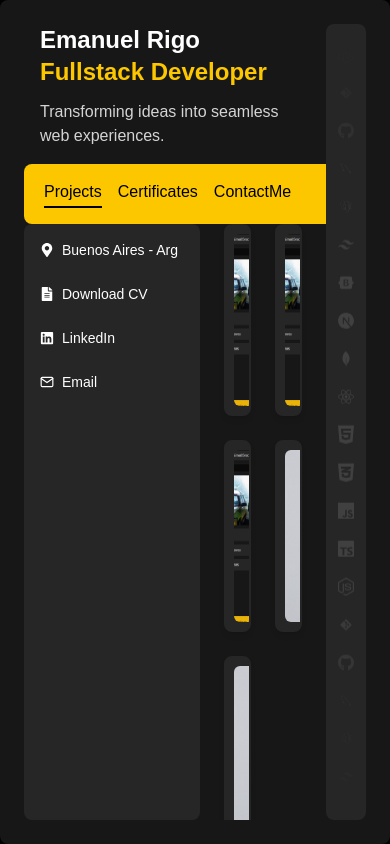
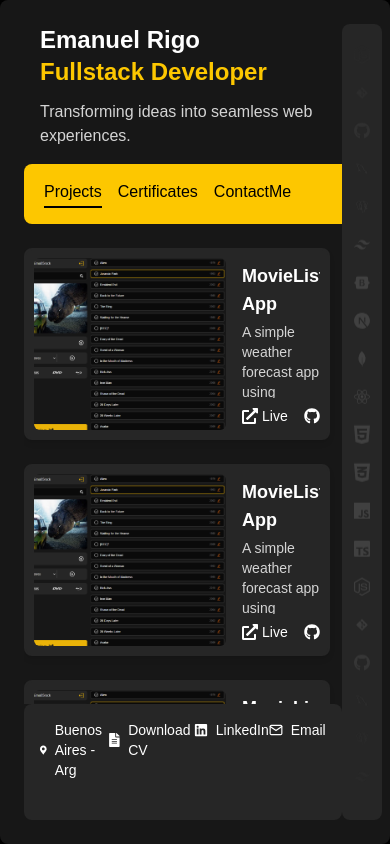
Before and after one commit to EmanuelRigo/portfolio, a Next.js app: page / in a window 390 px wide. Built offline with nearby package versions, Linux system fonts and the light colour scheme.

Commit message:
adding responsive

```diff
--- a/src/app/certificates/page.tsx
+++ b/src/app/certificates/page.tsx
@@ -46,7 +46,7 @@ const certificates = [
 
 const Page = () => {
   return (
-    <div className="flex flex-col  w-full px-4 gap-4 animate-fadeIn">
+    <div className="flex flex-col  w-full md:px-4 gap-4 animate-fadeIn">
       {certificates.map((cert, idx) => (
         <CertificateCard
           key={idx}
--- a/src/app/layout.tsx
+++ b/src/app/layout.tsx
@@ -18,7 +18,7 @@ export default function RootLayout({
         <body className="">
           {/* Sidebar */}
           <div className="w-full h-screen bg-black flex justify-center items-center">
-            <div className="container bg-neutral-900 rounded-lg  h-full md:h-[700px] flex p-6 flex-col ">
+            <div className="container bg-neutral-900 rounded-lg h-full md:h-[700px] flex p-6 flex-col ">
               {/* Header */}
               <div className="w-full flex justify-center items-center">
                 {/* <Header /> */}
@@ -27,7 +27,7 @@ export default function RootLayout({
               <div className="flex w-full h-full">
                 <div className="flex flex-col h-full flex-grow gap-6">
                   {/* Header fijo */}
-                  <div className="h-44 w-full  flex">
+                  <div className="md:h-44 w-full  flex">
                     <div className="w-44 h-44 hidden md:block">
                       <div className="rounded-lg w-full h-full border-2 border-neutral-800 overflow-hidden">
                         <Image
@@ -50,9 +50,9 @@ export default function RootLayout({
                   </div>
 
                   {/* Contenido que ocupa el resto */}
-                  <div className="flex-grow   flex overflow-hidden">
+                  <div className="flex-grow flex flex-col md:flex-row w-full  overflow-hidden">
                     <InfoColumn></InfoColumn>
-                    <main className="flex-grow overflow-y-auto scrollbar-hide w-min">
+                    <main className="flex-grow overflow-y-auto scrollbar-hide w-full md:w-min order-1 ">
                       {children}
                     </main>
                   </div>
--- a/src/app/page.tsx
+++ b/src/app/page.tsx
@@ -7,7 +7,7 @@ export const metadata = {
 
 const page = () => {
   return (
-    <div className="grid grid-cols-[repeat(2,1fr)] grid-rows-[repeat(3,1fr)] gap-6 justify-items-stretch px-6 text-black animate-fadeIn">
+    <div className="grid md:grid-cols-[repeat(2,1fr)] grid-rows-[repeat(3,1fr)] gap-6 justify-items-stretch pe-3  md:px-6 text-black animate-fadeIn">
       <ProjectCard
         title="MovieList App"
         description="A simple weather forecast app using OpenWeather API."
--- a/src/components/Header.tsx
+++ b/src/components/Header.tsx
@@ -12,7 +12,7 @@ const Header = () => {
   ];
 
   return (
-    <div className="w-full text-black flex justify-start items-center ps-5 bg-yellow-400 py-4 rounded-s-lg mb-18">
+    <div className="w-full text-black flex justify-start items-center ps-5 bg-yellow-400 py-4 rounded-s-lg md:mb-18">
       <nav className="flex space-x-4">
         {navLinks.map((link) => (
           <Link
--- a/src/components/InfoColumn.tsx
+++ b/src/components/InfoColumn.tsx
@@ -21,7 +21,7 @@ const InfoColumn = () => {
   };
 
   return (
-    <div className="w-44 h-full bg-neutral-800 text-white rounded-lg p-4 flex flex-col items-start space-y-6 text-sm">
+    <div className="w-full md:w-44 md:h-full  bg-neutral-800 text-white rounded-lg p-4 flex md:flex-col  items-start space-y-6 text-sm order-2 md:order-1">
       {/* Ubicación */}
       <div className="flex items-center space-x-2">
         <FaMapMarkerAlt />
```
